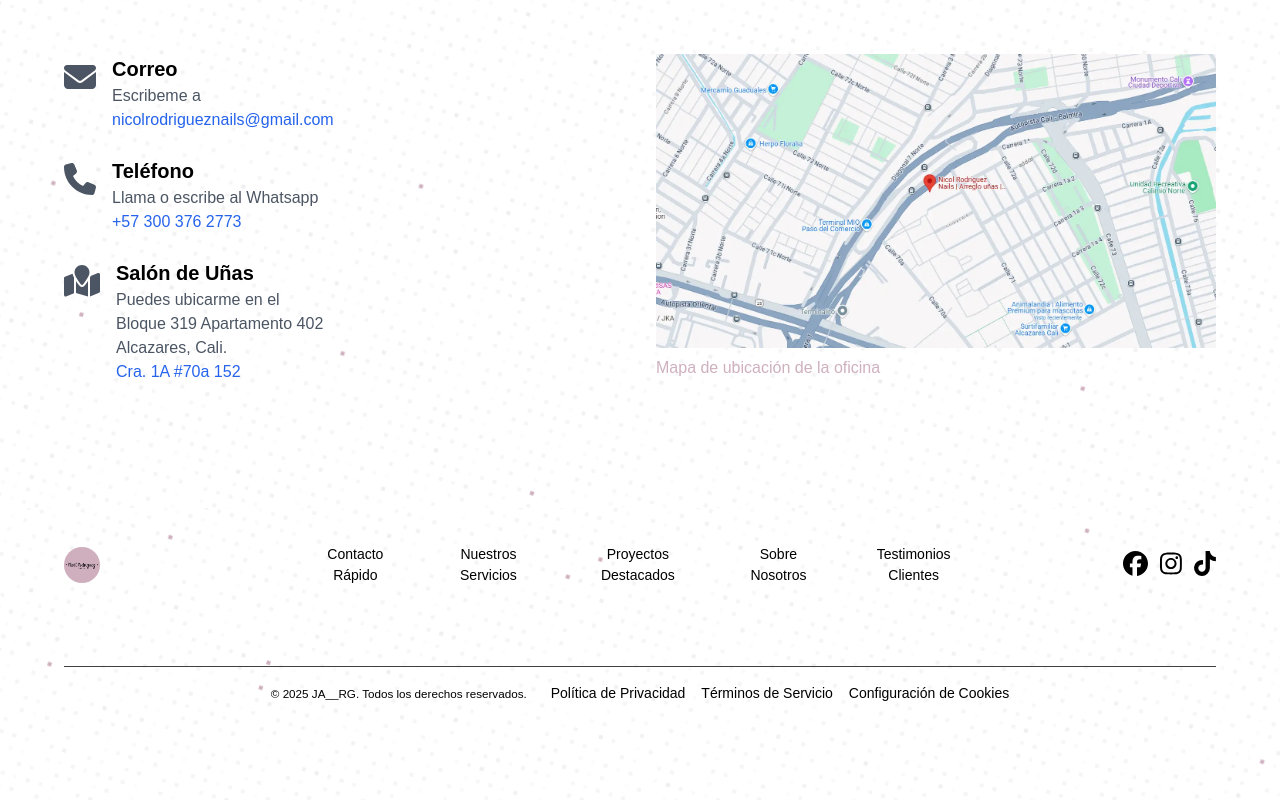
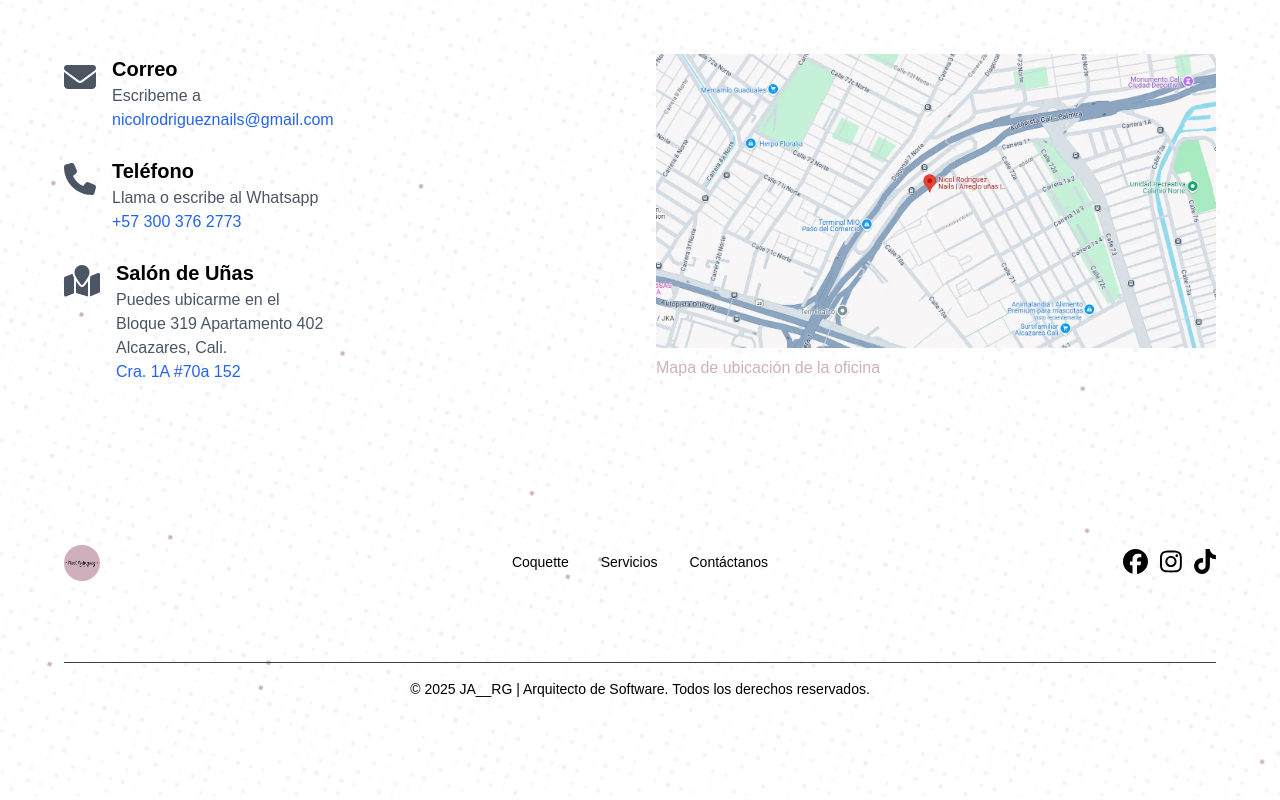
Before and after one commit to JaRodriguez97/frontend-nicol, an Angular app: page / in a window 1280 px wide. Shown: the part 3332-4132 px from the top of the page. Built offline with nearby package versions, Linux system fonts and the light colour scheme.

Commit message:
Update footer component

```diff
--- a/src/app/components/footer/footer.component.html
+++ b/src/app/components/footer/footer.component.html
@@ -1,6 +1,6 @@
 <footer class="footer container">
   <section class="footer__container">
-    <a href="/" aria-label="Inicio" class="footer__logo">
+    <a href="#coquette" aria-label="Inicio" class="footer__logo">
       <img
         src="../../../assets/img/logoNicolNails.webp"
         alt="Logo de la empresa"
@@ -11,19 +11,13 @@
     <nav aria-label="Menú principal" class="footer__nav">
       <ul class="footer__menu">
         <li class="footer__menu-item">
-          <a href="#" class="footer__menu-link">Contacto Rápido</a>
+          <a href="#coquette" class="footer__menu-link">Coquette</a>
         </li>
         <li class="footer__menu-item">
-          <a href="#" class="footer__menu-link">Nuestros Servicios</a>
+          <a href="#servicios" class="footer__menu-link">Servicios</a>
         </li>
         <li class="footer__menu-item">
-          <a href="#" class="footer__menu-link">Proyectos Destacados</a>
-        </li>
-        <li class="footer__menu-item">
-          <a href="#" class="footer__menu-link">Sobre Nosotros</a>
-        </li>
-        <li class="footer__menu-item">
-          <a href="#" class="footer__menu-link">Testimonios Clientes</a>
+          <a href="#consulta" class="footer__menu-link">Contáctanos</a>
         </li>
       </ul>
     </nav>
@@ -50,24 +44,8 @@
   <hr class="footer__divider" />
 
   <section class="footer__bottom">
-    <small class="footer__copyright"
-      >&copy; 2025
-      <a href="http://jarg-dev.com" target="_blank" rel="noopener noreferrer"
-        >JA__RG</a
-      >. Todos los derechos reservados.</small
-    >
-    <nav aria-label="Enlaces legales" class="footer__legal-nav">
-      <ul class="footer__legal-menu">
-        <li class="footer__legal-item">
-          <a href="#" class="footer__legal-link">Política de Privacidad</a>
-        </li>
-        <li class="footer__legal-item">
-          <a href="#" class="footer__legal-link">Términos de Servicio</a>
-        </li>
-        <li class="footer__legal-item">
-          <a href="#" class="footer__legal-link">Configuración de Cookies</a>
-        </li>
-      </ul>
-    </nav>
+    <a href="http://jarg-dev.com" target="_blank" rel="noopener noreferrer">
+      &copy; 2025 JA__RG | Arquitecto de Software. Todos los derechos reservados.
+    </a>
   </section>
 </footer>
```
